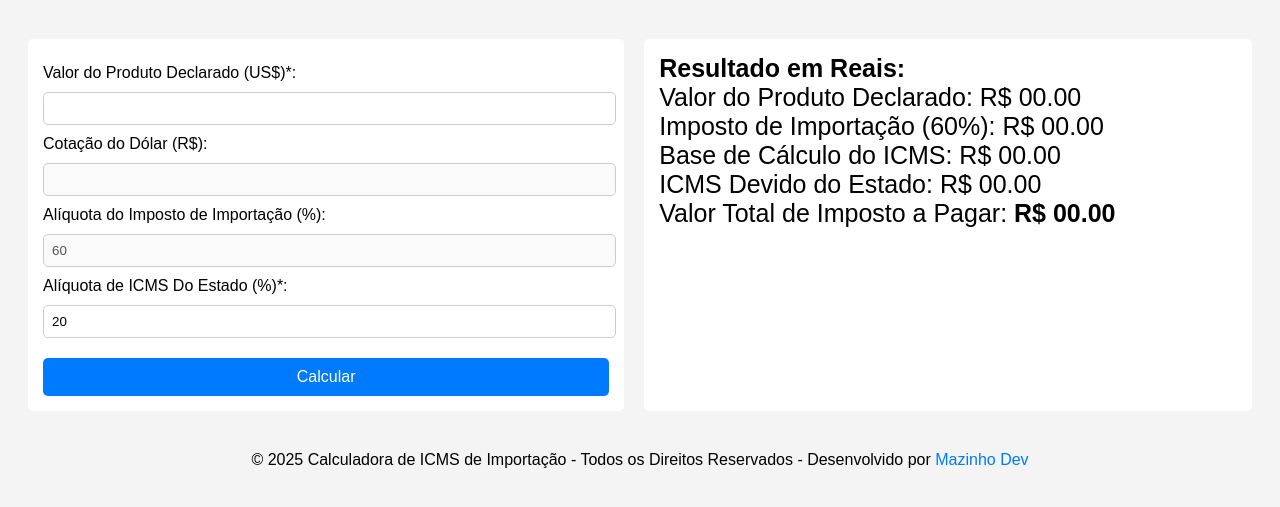
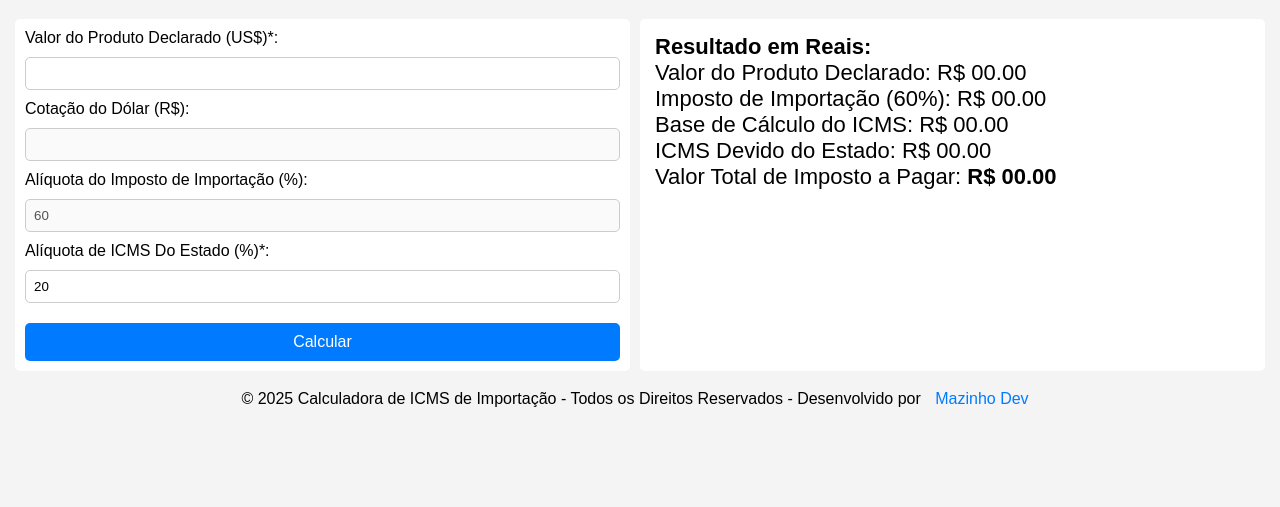
Before and after one commit to mazinhoandrade/calculadoraICMS, a plain HTML site: page index.html in a window 1280 px wide. Shown: the part 61-568 px from the top of the page. Drawn offline with Linux system fonts and the light colour scheme; no server answers.

Commit message:
Primeiro commit

```diff
--- a/index.html
+++ b/index.html
@@ -9,6 +9,7 @@
   <body>
     <h1>Calculadora de ICMS de Importação</h1>
     <div class="container">
+      <div class="box">
         <div class="dados">
           <label>Valor do Produto Declarado (US$)*:</label>
           <input required type="number" id="cotacao" step="0.01" />
@@ -33,6 +34,7 @@
           Valor Total de Imposto a Pagar: <strong>R$ 00.00</strong>
         </div>
       </div>
+    </div>
 
     <footer>
       &copy; <span id="ano"></span> Calculadora de ICMS de Importação - Todos os
--- a/style.css
+++ b/style.css
@@ -1,35 +1,42 @@
 body {
   font-family: Arial, sans-serif;
   background-color: #f4f4f4;
+  margin: 0;
+  padding: 0;
 }
 h1 {
   text-align: center;
 }
 .container {
   display: flex;
-  padding: 20px;
+  margin: 0px 15px 0px 15px;
+  overflow-x: hidden;
   justify-content: space-between;
+}
+.box {
+  width: 100%;
+  gap: 10px;
+  display: flex;
 }
 .dados {
   background: #fff;
-  border-radius: 5px;
-  padding: 15px;
-  margin-right: 20px;
-  width: 98%;
-}
-label,
-input {
-  width: 98%;
   display: flex;
   flex-direction: column;
-  margin: 10px 0;
+  gap: 10px;
+  padding: 10px;
+  border-radius: 5px;
+  width: 100%;
 }
-input {
+.dados label,
+.dados input {
+  display: flex;
+}
+.dados input {
   border: 1px solid #ccc;
   border-radius: 5px;
   padding: 8px;
 }
-button {
+.dados button {
   width: 100%;
   background: #007bff;
   color: #fff;
@@ -41,7 +48,7 @@ button {
   cursor: pointer;
 }
 .resultado {
-  font-size: 25px;
+  font-size: 22px;
   width: 100%;
   height: auto;
   background: #fff;
@@ -51,10 +58,23 @@ button {
 
 footer {
   text-align: center;
-  margin-top: 20px;
+  margin-top: 19px;
 }
 
 footer a {
+  padding: 10px;
   color: #007bff;
   text-decoration: none;
 }
+
+/* Responsivo para telas menores que 600px */
+@media (max-width: 600px) {
+  .dados {
+    width: 98%;
+  }
+  .box {
+    width: 100%;
+    flex-direction: column;
+    font-size: 14px;
+  }
+}
```
Lines whose indentation alone changed are shown as unchanged.
